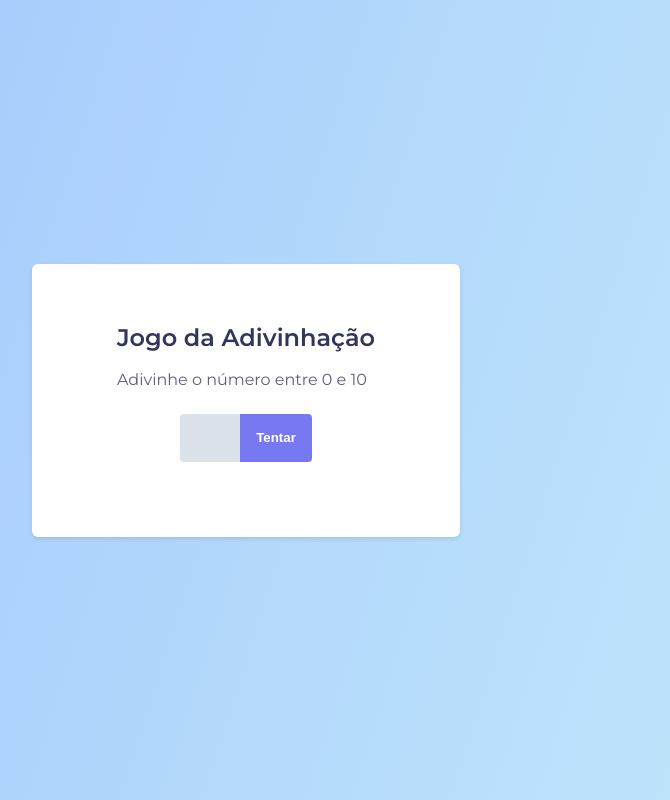
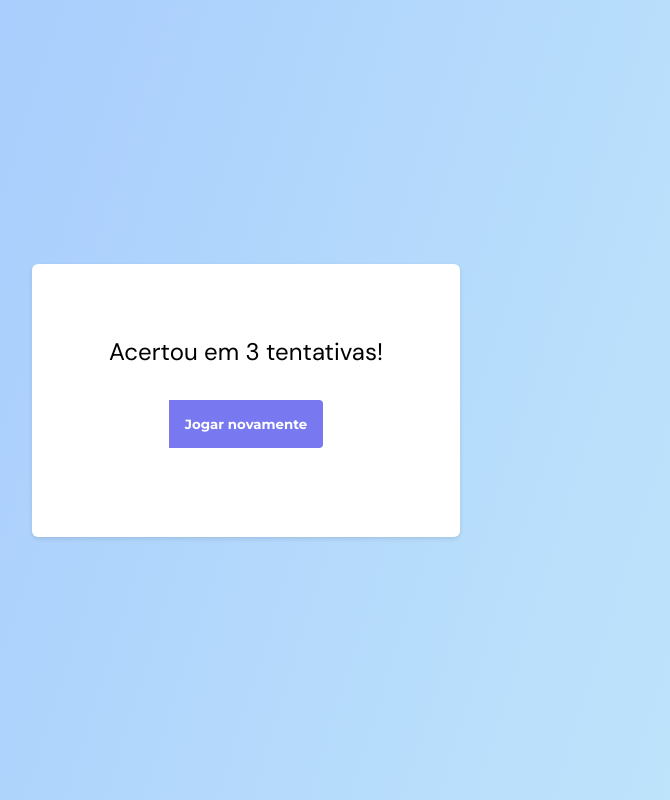
Before and after one commit to DavidFerreiraa/jogo-da-adivinhacao, a plain HTML site: page index.html in a window 1280 px wide. Shown: the whole page, without its empty margins (394-1064 px from the left). Drawn offline with Linux system fonts and the light colour scheme.

Commit message:
feat: add second-screen

```diff
--- a/index.html
+++ b/index.html
@@ -6,11 +6,15 @@
     <link rel="preconnect" href="https://fonts.googleapis.com">
     <link rel="preconnect" href="https://fonts.gstatic.com" crossorigin>
     <link href="https://fonts.googleapis.com/css2?family=Montserrat:ital,wght@0,100..900;1,100..900&display=swap" rel="stylesheet">
+    <link rel="preconnect" href="https://fonts.googleapis.com">
+    <link rel="preconnect" href="https://fonts.gstatic.com" crossorigin>
+    <link href="https://fonts.googleapis.com/css2?family=DM+Sans:ital,opsz,wght@0,9..40,100..1000;1,9..40,100..1000&display=swap" rel="stylesheet">
     <link rel="stylesheet" href="style.css">
     <title>Jogo da adivinhação</title>
 </head>
 <body>
     <main class="try">
+        <div class="first-screen hide">
             <div class="description">
                 <h1>Jogo da Adivinhação</h1>
                 <p> Adivinhe o número entre 0 e 10</p>
@@ -20,6 +24,12 @@
                 <input type="number" name="tentativa"/>
                 <button type="submit">Tentar</button>
             </form>
+        </div>
+        <div class="second-screen">
+            <h2>Acertou em 3 tentativas!</h2>
+            <button>Jogar novamente</button>
+        </div>
     </main>
+    <script src="./main.js"></script>
 </body>
 </html>
--- a/style.css
+++ b/style.css
@@ -13,10 +13,11 @@
     --color-white-soft: #DCE2E9;
     --color-blue-title: #34355B;
     --color-blue-text: #34355bcb;
-    --color-purple: #7879F1;
+    --color-purple-500: #7879F1;
+    --color-purple-700: #5b5bb3;
 }
 
-html, body, input {
+html, body, input, button {
     font-family: 'montserrat', sans-serif;
 }
 
@@ -54,6 +55,11 @@ body {
     color: var(--color-blue-title);
 }
 
+.try h2 {
+    font-family: 'DM sans', 'montserrat', sans-serif;
+    font-weight: 400;
+}
+
 .try p {
     line-height: 150%;
     color: var(--color-blue-text);
@@ -67,6 +73,8 @@ body {
 
 form {
     display: flex;
+    justify-content: center;
+    padding-top: 4.8rem;
 }
 
 form input, button {
@@ -82,10 +90,29 @@ input {
 }
 
 button {
-    background-color: var(--color-purple);
+    background-color: var(--color-purple-500);
 
     color: var(--color-white);
     font-weight: bold;
 
     border-radius: 0rem 0.4rem 0.4rem 0rem;
+
+    cursor: pointer;
+
+    transition: background .3s;
 }
+
+button:hover {
+    background-color: var(--color-purple-700);
+}
+
+.second-screen {
+    display: flex;
+    flex-direction: column;
+    align-items: center;
+    gap: 3.3rem;
+}
+
+.hide {
+    display: none;
+}
```
Also changed, not shown: main.js (added). Lines whose indentation alone changed are shown as unchanged.
